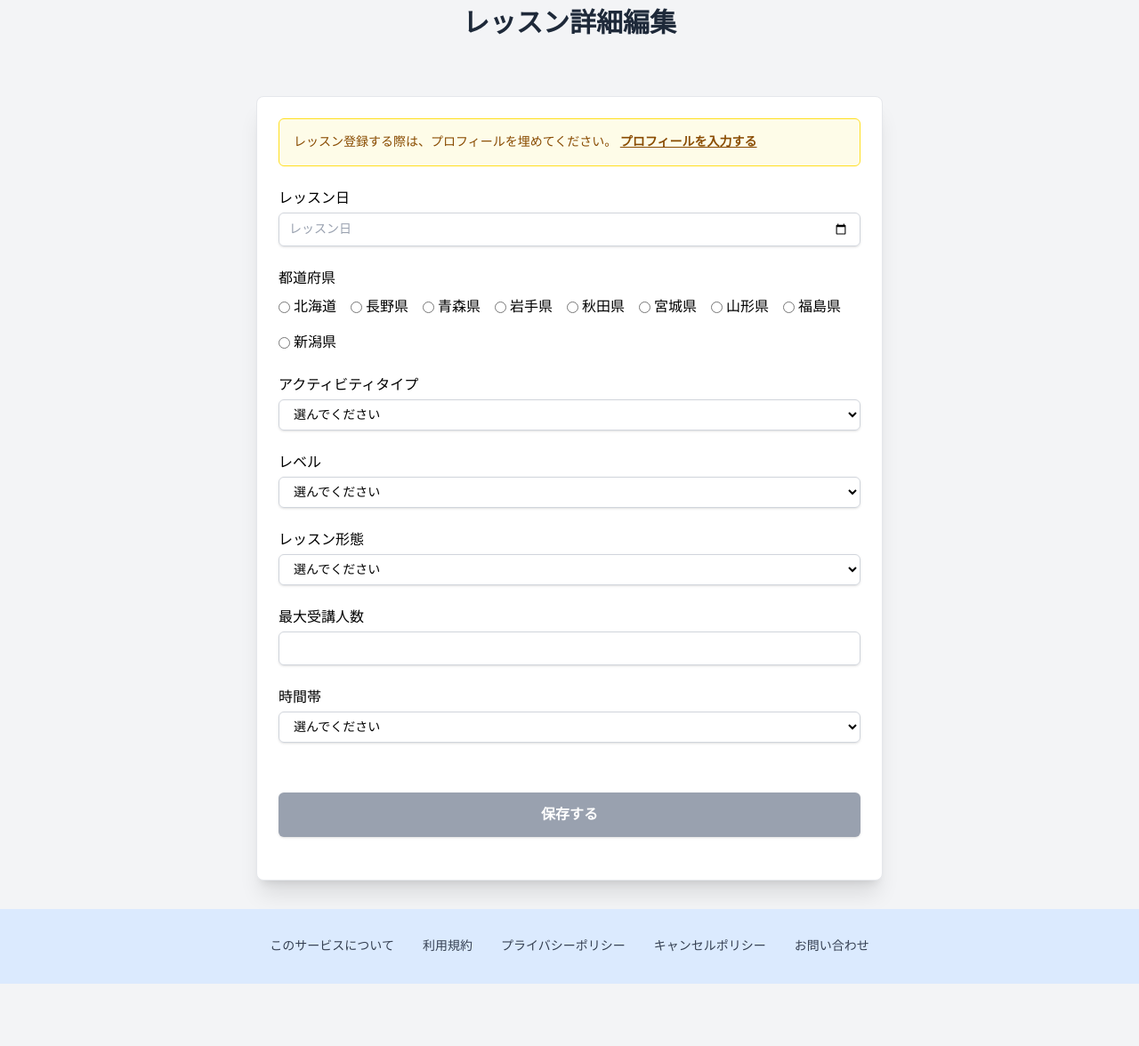
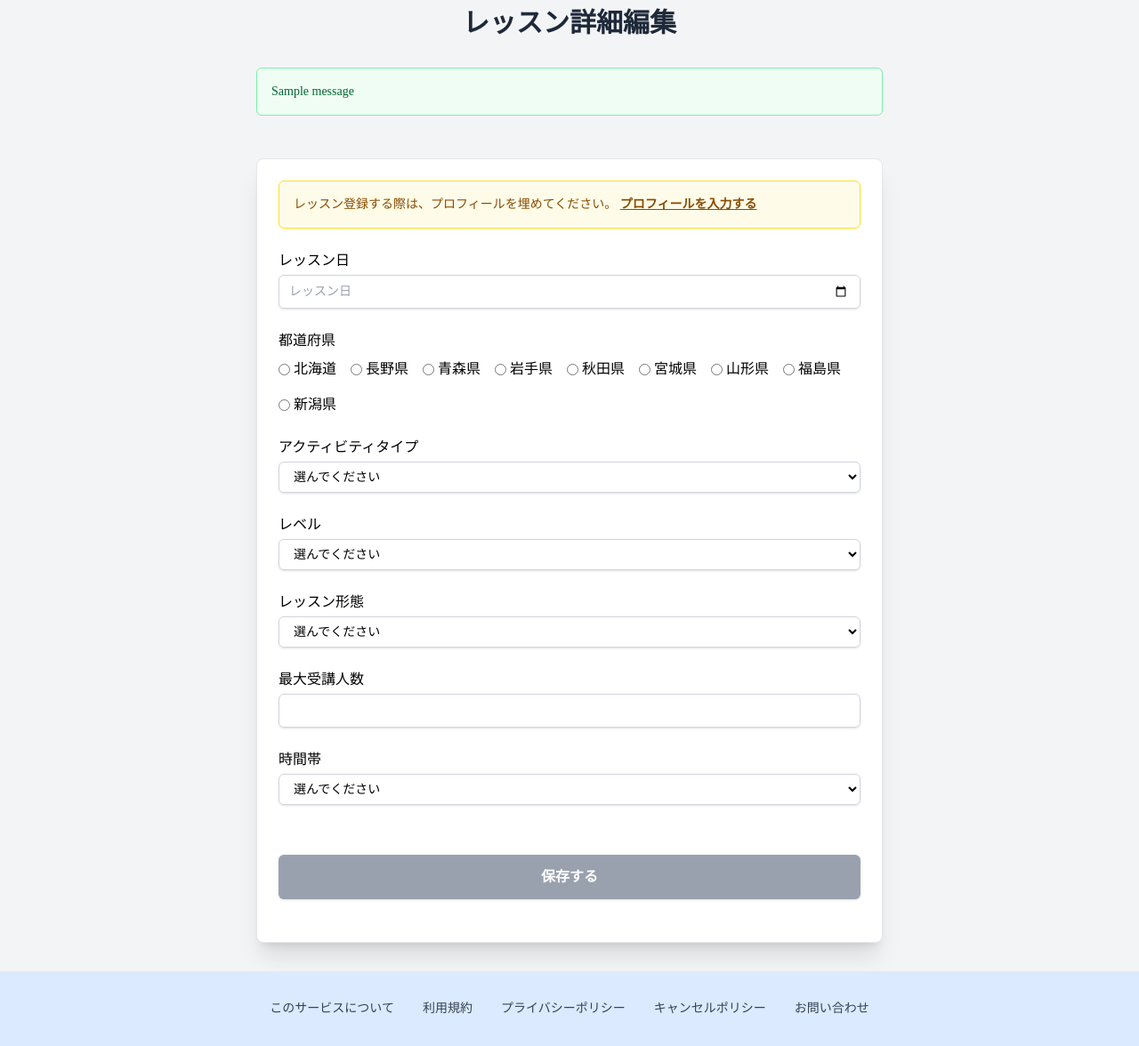
Before and after one commit to yosuke-star/snowtor, a Django app: template dashboard_app/templates/dashboard_app/instructor_schedule.html in a window 1280 px wide. Shown: the part 96-1272 px from the top of the page at 89% size. Before the commit the page ends 1202 px from the top, so only its background shows below. Run offline with Django 5.2, Linux system fonts and the light colour scheme; the template is opened without the code that fills it: values that come from a table or form of the project are taken from there, others are empty; data comes from the database, SQL or seed files in the repository; tables that the repository leaves empty hold one stand-in row (values such as "Sample post"); one stand-in notice (Sample message) is shown; some libraries are stand-ins or nearby versions; some web fonts are replaced.

Commit message:
Add lesson register message

```diff
--- a/dashboard_app/templates/dashboard_app/instructor_schedule.html
+++ b/dashboard_app/templates/dashboard_app/instructor_schedule.html
@@ -4,6 +4,15 @@
 {% block content %}
 
 <h1 class="text-center text-2xl sm:text-3xl font-extrabold text-gray-800 mt-2 mb-6 sm:mb-8">レッスン詳細編集</h1>
+{% if messages %}
+    {% for message in messages %}
+    <div class="max-w-3xl mx-auto px-4 sm:px-6 lg:px-8 mb-4">
+        <div class="p-4 bg-green-50 border border-green-300 rounded-md text-green-800 text-sm">
+            {{ message }}
+        </div>
+    </div>
+    {% endfor %}
+{% endif %}
 <div class="container mx-auto p-4 sm:p-6 lg:p-8 max-w-3xl">
     <div class="bg-white p-6 rounded-lg shadow-xl border border-gray-200">
         {% if not profile_complete %}
--- a/dashboard_app/views.py
+++ b/dashboard_app/views.py
@@ -1,5 +1,6 @@
 import logging
 from django.conf import settings
+from django.contrib import messages
 from django.contrib.auth.decorators import login_required
 from django.http import JsonResponse
 from django.shortcuts import get_object_or_404, redirect, render
@@ -93,6 +94,7 @@ def instructor_schedule(request):
             lesson_detail = form.save(commit=False)
             lesson_detail.instructor = request.user
             lesson_detail.save()
+            messages.success(request, 'レッスンを登録しました。')
             return redirect('instructor_schedule')
     else:
         form = LessonDetailForm()
```
